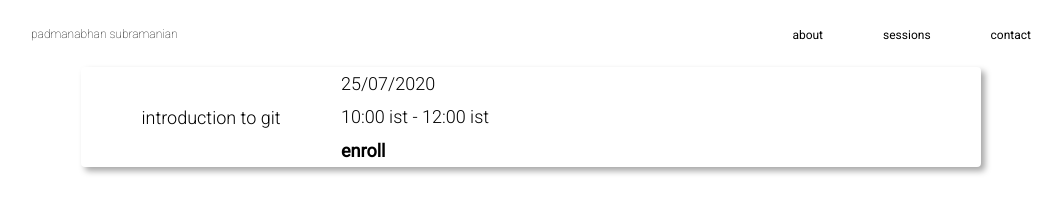
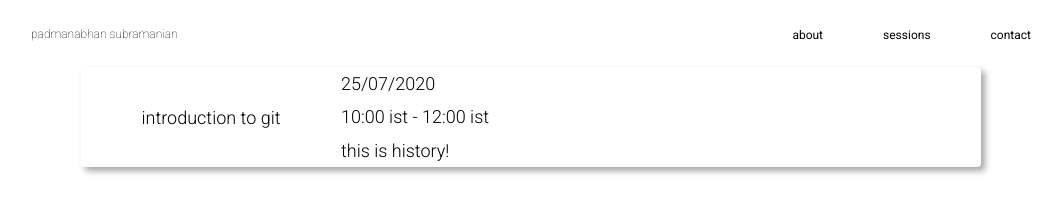
Before and after one commit to paddygit/personal_site, a plain HTML site: page sessions.html in a window 1280 px wide. Shown: the top 204 px of the page, without its empty margins (109-1172 px from the left). Drawn offline with Linux system fonts and the light colour scheme.

Commit message:
sessions change

```diff
--- a/sessions.html
+++ b/sessions.html
@@ -97,9 +97,7 @@
             <p>25/07/2020</p>
             <p>10:00 IST - 12:00 IST</p>
             <p>
-              <a href="https://forms.gle/B3Bgvkj1yWXsKX1T9" target="_blank"
-                >enroll</a
-              >
+              this is history!
             </p>
           </div>
         </div>
```
